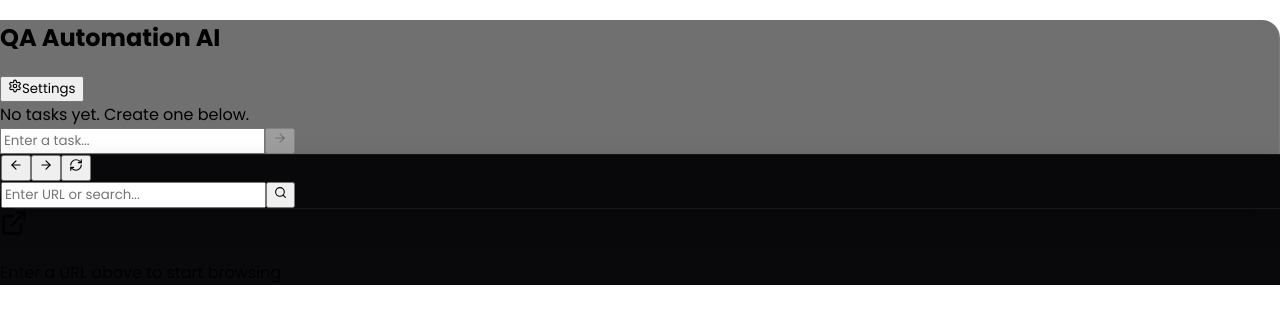
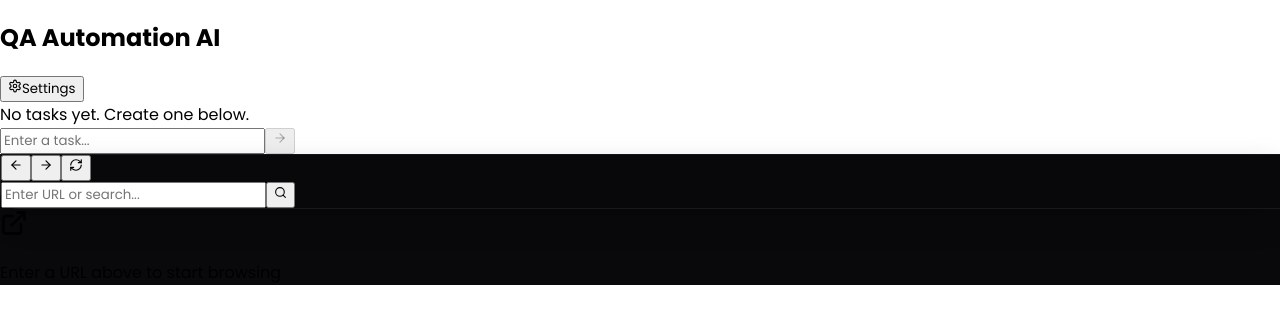
Before and after one commit to AliSharjeell/AgentQA, a React (Vite) app in the folder src/renderer/: page / in a window 1280 px wide. Shown: the top 324 px of the page. Built offline with nearby package versions, Linux system fonts and the light colour scheme.

Commit message:
style: restore sidebar mica appearance

```diff
--- a/src/renderer/src/styles.css
+++ b/src/renderer/src/styles.css
@@ -130,11 +130,7 @@ textarea {
   }
 
   .mica-sidebar {
-    background: rgba(9, 9, 11, 0.58);
-    border-right: 1px solid rgba(255, 255, 255, 0.07);
-    border-top-right-radius: 18px;
-    backdrop-filter: blur(28px) saturate(1.35);
-    -webkit-backdrop-filter: blur(28px) saturate(1.35);
+    background: transparent;
   }
 
   .mica-topbar {
```
